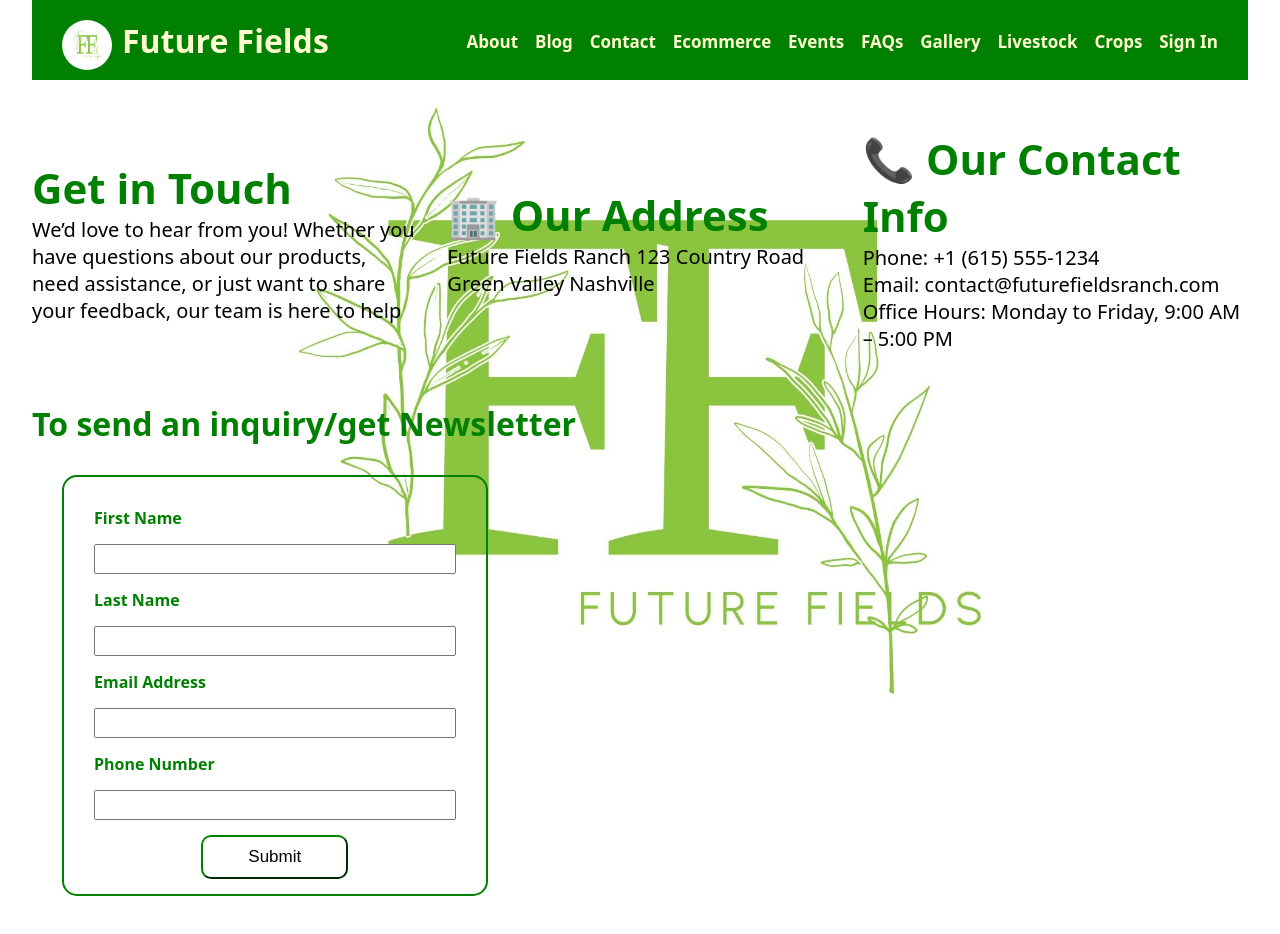
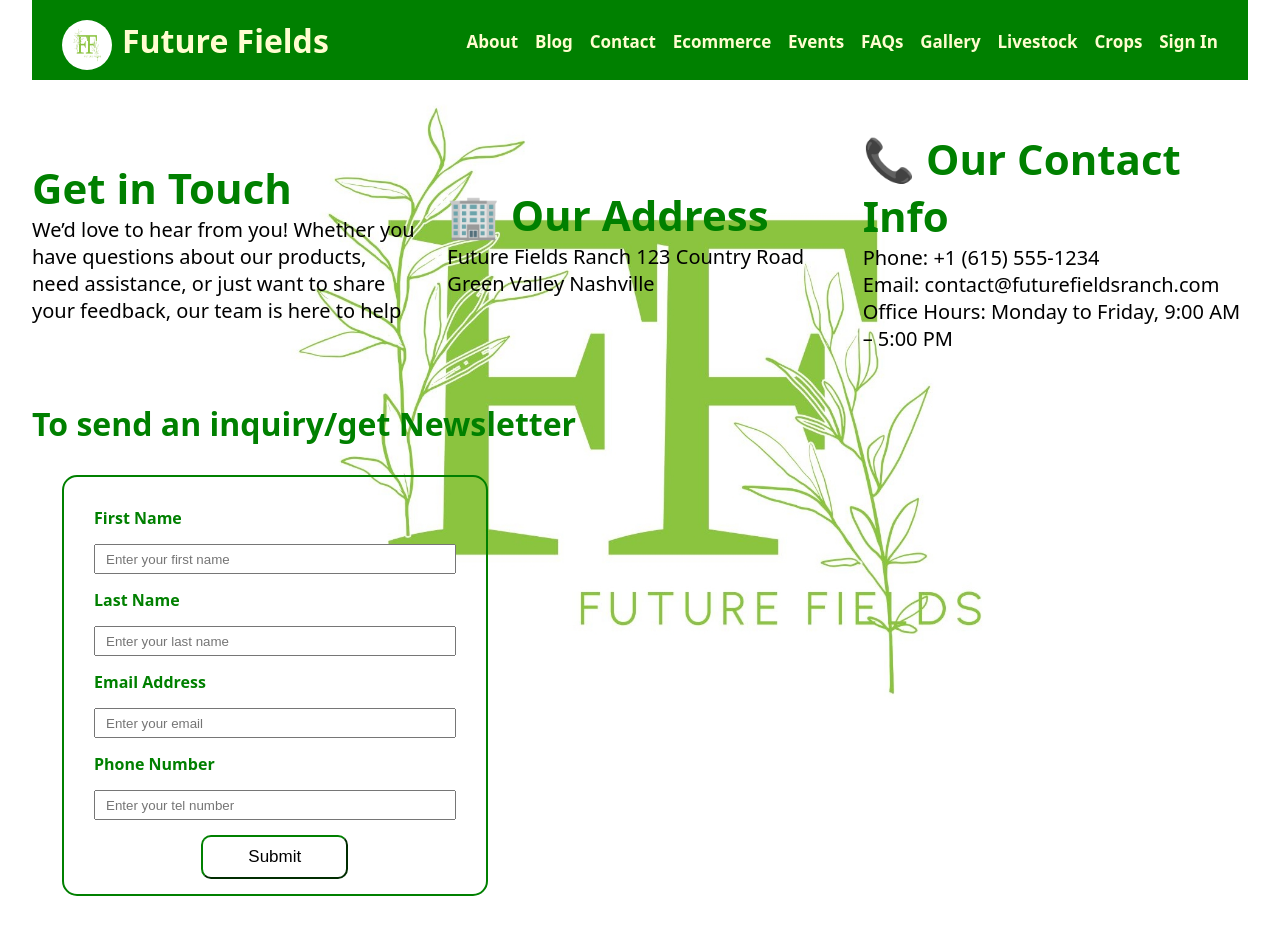
Before and after one commit to Jadline/Future-Fields, a React (Vite) app in the folder future-fields/: page /contact in a window 1280 px wide. Shown: the top 934 px of the page. Built offline with nearby package versions, Linux system fonts and the light colour scheme.

Commit message:
updating changes

```diff
--- a/future-fields/src/pages/Blog.jsx
+++ b/future-fields/src/pages/Blog.jsx
@@ -2,6 +2,7 @@ import styles from './Blog.module.css'
 import Logo from '../Components/Logo'
 import PageNav from '../Components/PageNav'
 import BlogPost from './BlogPost';
+import { useState,useRef,useEffect } from 'react';
 const blogPosts = [
     {
         id : 1,
@@ -53,14 +54,52 @@ const blogPosts = [
 
 
 function Blog (){
+  const[query,setQuery] = useState('');
+  const filteredblogs = blogPosts.filter(post => post.content.toLowerCase().includes(query.toLowerCase()))
+  const[comment,setComment] = useState('')
+  const textareRef = useRef(null)
+  useEffect(() => {
+    textareRef.current.focus()
+  },[])
+  function handlemakeComment(e){
+    e.preventDefault()
+    setComment('');
+    textareRef.current.focus()
+
+  }
+
     return(
         <div className={styles.blogContainer}>
               <div className={styles.blognav}>
                 <Logo/>
                 <PageNav/>
             </div>
+            <div className ={styles.inputContainer}>
+              <h2>Search:</h2>
+              <input type='text' placeholder='search blog' value={query} onChange={(e) => setQuery(e.target.value)} />
+              {/* <p>{query}</p> */}
+            </div>
             <div className={styles.postsContainer}>
-                {blogPosts.map((post) => <BlogPost key={post.id} post={post}/>)}
+                {filteredblogs?.map((post) => <BlogPost key={post.id} post={post}/>)}
+            </div>
+            <div className={styles.commentSection}>
+              <p>Leave us a comment </p>
+              <textarea placeholder='please leave us a comment'
+               value={comment}
+               onChange={(e) => setComment(e.target.value)}
+               ref={textareRef}
+               onKeyDown={(e) => {
+                if(e.key === 'Enter') {
+                  e.preventDefault()
+                  handlemakeComment(e)
+                }
+               }}
+
+               >
+
+              </textarea>
+              <button type='submit' onClick={handlemakeComment}>Comment</button>
+
             </div>
 
         </div>
--- a/future-fields/src/pages/Blog.module.css
+++ b/future-fields/src/pages/Blog.module.css
@@ -75,3 +75,61 @@
     margin-bottom : 30px;
     /* padding-block : 20px; */
 }
+.inputContainer {
+  display : flex;
+  align-items : center;
+  justify-content : center;
+  gap : 13px;
+  margin-block : 30px;
+}
+.inputContainer h2 {
+  color :#fff;
+  font-size : 36px;
+}
+.inputContainer input {
+  padding : 10px 35px;
+  font-size : 20px;
+  background-color : transparent;
+  color : #fff;
+  border : 2px solid #fff;
+
+}
+.inputContainer input::placeholder {
+  color : #fff;
+}
+.inputContainer p {
+  color :#fff;
+}
+.commentSection {
+  height : 50vh;
+  display : flex;
+  flex-direction : column;
+  width : 40%;
+  padding :20px;
+
+}
+.commentSection p {
+  font-size : 18px;
+  color:#fff;
+  margin-bottom :10px;
+}
+.commentSection textarea {
+  width : 100%;
+  height : 100%;
+  margin-bottom : 15px;
+  padding : 15px;
+  font-size : 18px;
+
+}
+.commentSection textarea::placeholder {
+  font-size : 17px;
+}
+.commentSection button {
+  width : 20vh;
+  padding : 10px 38px;
+  border-radius : 20px;
+  background-color : transparent;
+  border : 2px solid #fff;
+  color : #fff;
+
+}
--- a/future-fields/src/pages/BlogPost.jsx
+++ b/future-fields/src/pages/BlogPost.jsx
@@ -9,6 +9,7 @@ function BlogPost({post}){
         const savedLikes = localStorage.getItem(`likes_${post.id}`)
         return savedLikes ? Number(savedLikes) : 0;
     })
+
 
     useEffect(() => {
         localStorage.setItem(`likes_${post.id}`,countlikes)
--- a/future-fields/src/pages/Contact.jsx
+++ b/future-fields/src/pages/Contact.jsx
@@ -1,7 +1,97 @@
 import styles from './Contact.module.css'
 import Logo from '../Components/Logo'
 import PageNav from '../Components/PageNav'
+import { useState,useRef } from 'react'
 function Contact (){
+    const[formdata,setFormData] = useState({
+        firstname : '',
+        lastname : '',
+        email : '',
+        phonenumber : ''
+    })
+    const[errors,setErrors] = useState({
+        firstname : null,
+        lastname : null,
+        email: null,
+        phonenumber : null
+    })
+    // const [requiredtext,setRequiredText] = useState(null)
+    const firstnameRef = useRef(null)
+    const lastnameRef = useRef(null)
+    const emailRef = useRef(null)
+    const phoneRef = useRef(null)
+    // function to handle input change
+    function handleInputChange(e){
+       const{name,value} = e.target;
+       setFormData((prevdata) => ({...prevdata,[name] : value}))
+
+    }
+    function handleSubmit(e) {
+        e.preventDefault()
+
+        function validatefield(fieldname,value){
+            if(!value) return 'Field is required'
+            if(fieldname === 'email' && !/\S+@\S+\.\S+/.test(value)) return 'Invalid email address'
+            if(fieldname === 'phonenumber' && !/^\d+$/.test(value)) return ' digits only allowed'
+            return null;
+
+        }
+
+        const newErrors = {
+            firstname : validatefield('firsname',formdata.firstname),
+            lastname : validatefield('lastname',formdata.lastname),
+            email :validatefield('email',formdata.email),
+            phonenumber : validatefield('phonenumber',formdata.phonenumber)
+        }
+        setErrors(newErrors)
+        const currentfieldError = Object.keys(newErrors).find(field => newErrors[field])
+
+        if(currentfieldError) {
+            // currentfieldError === 'firstname' && setRequiredText('required')||
+            // currentfieldError === 'lastname' && setRequiredText('required')||
+            // currentfieldError === 'email' && setRequiredText('invalid email address')||
+            // currentfieldError === 'phonenumber' && setRequiredText('phone number should include digits only')
+            return;
+        }
+        setFormData({
+            firstname : '',
+            lastname : '',
+            email : '',
+            phonenumber : ''
+        })
+        setErrors({
+            firstname : null,
+            lastname : null,
+            email : null,
+            phonenumber : null
+        })
+
+    }
+    // const[firstnameInput,setfirstnameInput] = useState('')
+    // const[lastnameInput,setlastnameInput] = useState('')
+    // const firstnameinputRef = useRef(null)
+    // const [requiredtext,setrequiredText] = useState(null);
+
+    // useEffect(() => {
+    //     firstnameinputRef.current.focus()
+    // },[])
+
+    // function  handleSubmit(e){
+    //     e.preventDefault()
+    //     if(firstnameInput === '' || firstnameInput === null){
+    //         setrequiredText('Field is required')
+    //         firstnameinputRef.current.focus()
+    //         return;
+    //     }
+    //     else {
+    //         setfirstnameInput('');
+    //         firstnameinputRef.current.focus()
+    //     }
+
+
+    // }
+
+
     return(
         <div className={styles.contactContainer}>
             <div className={styles.contactnav}>
@@ -31,17 +121,48 @@ function Contact (){
 
             <div className={styles.infoContainer}>
                  <h1>To send an inquiry/get Newsletter</h1>
-                <form className={styles.form}>
+                <form className={styles.form} onSubmit={handleSubmit}>
 
-                    <label>First Name</label>
-                    <input type='text'/>
-                    <label>Last Name</label>
-                    <input type='text'/>
-                    <label>Email Address</label>
-                    <input type='email'/>
-                    <label>Phone Number</label>
-                    <input type='tel'/>
-                    <button className={styles.submitbtn}>Submit</button>
+                    <label>First Name<span className={errors.firstname && styles.required}>{errors.firstname}</span></label>
+                    <input type='text'
+                    placeholder='Enter your first name'
+                    name ='firstname'
+                    value = {formdata.firstname}
+                    onChange={handleInputChange}
+                    ref={firstnameRef}
+
+                    />
+
+                    <label>Last Name<span className={ errors.lastname && styles.required}>{errors.lastname}</span></label>
+                    <input type='text'
+                    placeholder='Enter your last name'
+                    name ='lastname'
+                    value = {formdata.lastname}
+                    onChange={handleInputChange}
+                    ref={lastnameRef}
+
+
+                    />
+                    <label>Email Address<span className={errors.email && styles.required}>{errors.email}</span></label>
+                    <input type='email'
+                    placeholder='Enter your email'
+                    name='email'
+                    value = {formdata.email}
+                    onChange={handleInputChange}
+                    ref={emailRef}
+
+
+                    />
+                    <label>Phone Number<span className={errors.phonenumber && styles.required}>{errors.phonenumber}</span></label>
+
+                    <input type='tel'
+                     placeholder='Enter your tel number'
+                     value = {formdata.phonenumber}
+                     name='phonenumber'
+                     onChange={handleInputChange}
+                     ref={phoneRef}
+                     />
+                    <button className={styles.submitbtn} onClick={handleSubmit}>Submit</button>
 
                 </form>
             </div>
--- a/future-fields/src/pages/Contact.module.css
+++ b/future-fields/src/pages/Contact.module.css
@@ -85,6 +85,7 @@
     height : 30px;
     width : 100%;
     margin-bottom : 15px;
+    padding : 10px;
 }
 .submitbtn {
     margin-bottom : 15px;
@@ -94,3 +95,8 @@
     border-color : green;
     font-size : 17px;
 }
+.required {
+    color : red;
+    margin-left : 100px;
+    font-size : 17px;
+}
```
